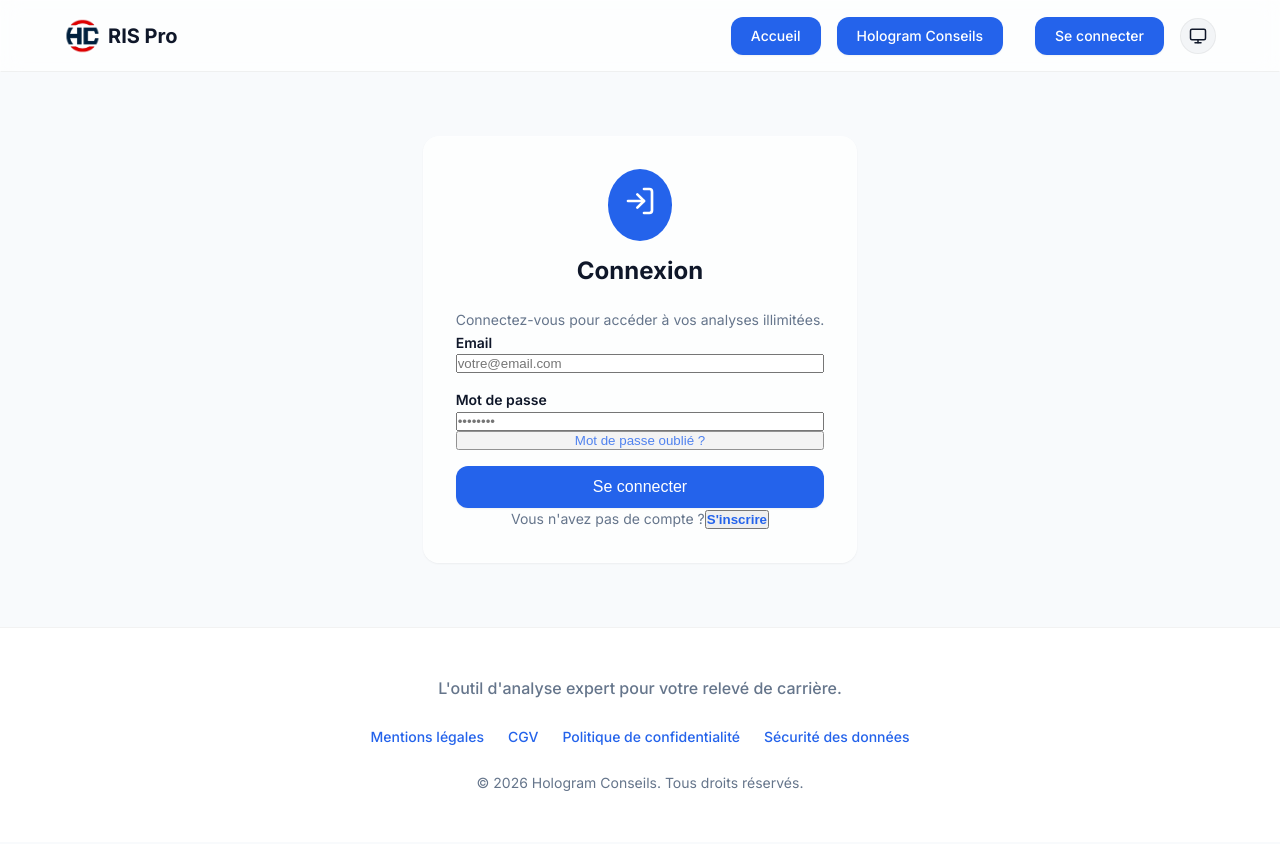
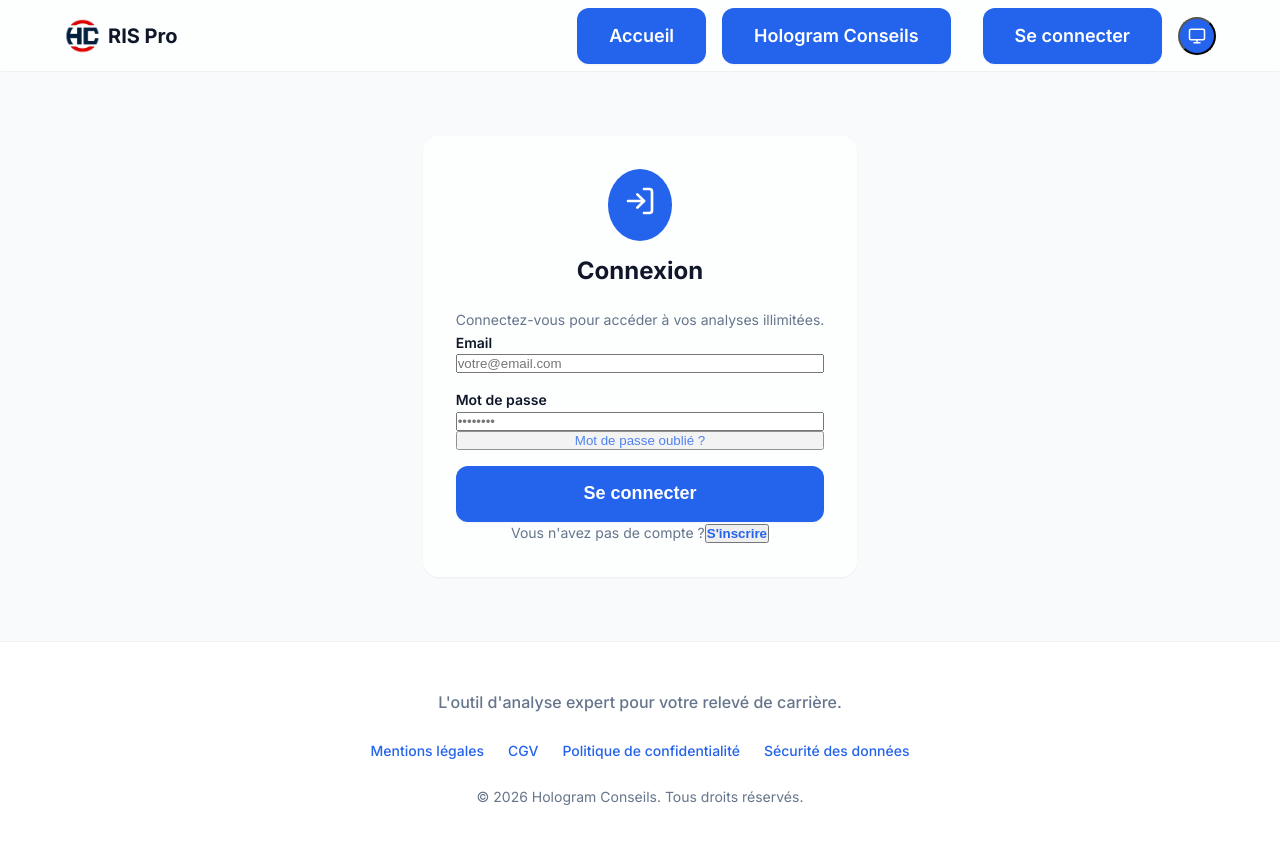
Before and after one commit to hologramconseils/ris-pro, a React (Vite) app: page /login in a window 1280 px wide. Shown: the top 844 px of the page. Built offline with nearby package versions, Linux system fonts and the light colour scheme; no server answers.

Commit message:
style: global button normalization and UI harmonization

```diff
--- a/src/components/Header.jsx
+++ b/src/components/Header.jsx
@@ -57,8 +57,8 @@ export default function Header() {
 
         {/* Desktop Navigation */}
         <nav className="hidden md:flex gap-4 items-center">
-          <Link to="/" className="btn btn-primary" style={{ padding: '0.5rem 1.25rem', fontSize: '0.875rem' }}>Accueil</Link>
-          <a href="https://www.hologramconseils.com/nos-prestations/" target="_blank" rel="noopener noreferrer" className="btn btn-primary" style={{ padding: '0.5rem 1.25rem', fontSize: '0.875rem' }}>
+          <Link to="/" className="btn btn-primary">Accueil</Link>
+          <a href="https://www.hologramconseils.com/nos-prestations/" target="_blank" rel="noopener noreferrer" className="btn btn-primary">
             {LABELS.BRAND_NAME}
           </a>
           <div className="h-4 w-px bg-border mx-1" />
@@ -66,13 +66,12 @@ export default function Header() {
           {user ? (
             <button
               className="btn btn-primary"
-              style={{ padding: '0.5rem 1.25rem', fontSize: '0.875rem' }}
               onClick={handleLogout}
             >
               {LABELS.CTA_LOGOUT}
             </button>
           ) : (
-            <Link to="/login" className="btn btn-primary" style={{ padding: '0.5rem 1.25rem', fontSize: '0.875rem' }}>
+            <Link to="/login" className="btn btn-primary">
               {LABELS.CTA_LOGIN}
             </Link>
           )}
--- a/src/index.css
+++ b/src/index.css
@@ -174,50 +174,29 @@ a:hover {
   display: inline-flex;
   align-items: center;
   justify-content: center;
-  padding: 0.75rem 1.5rem;
+  height: 3.5rem;
+  padding: 0 2rem;
   border-radius: var(--radius-md);
-  font-weight: 500;
-  font-size: 1rem;
+  font-weight: 600;
+  font-size: 1.125rem;
   cursor: pointer;
   transition: all var(--transition-fast);
   border: none;
-  gap: 0.5rem;
+  gap: 0.75rem;
+  text-align: center;
+  white-space: nowrap;
 }
 
-.btn-primary {
+.btn-primary, .btn-secondary, .btn-outline {
   background-color: var(--primary);
   color: var(--text-inverse);
   box-shadow: var(--shadow-sm);
 }
 
-.btn-primary:hover {
+.btn-primary:hover, .btn-secondary:hover, .btn-outline:hover {
   background-color: var(--primary-hover);
   box-shadow: var(--shadow-glow);
   transform: translateY(-1px);
-}
-
-.btn-secondary {
-  background-color: var(--secondary);
-  color: var(--text-main);
-  border: 1px solid rgba(0,0,0,0.05);
-}
-
-.btn-secondary:hover {
-  background-color: var(--bg-card-hover);
-  border-color: rgba(0,0,0,0.1);
-}
-
-
-
-.btn-outline {
-  background-color: transparent;
-  color: var(--primary);
-  border: 1px solid var(--primary);
-}
-
-.btn-outline:hover {
-  background-color: var(--primary);
-  color: var(--text-inverse);
 }
 
 /* Animations */
--- a/src/pages/Bilan.jsx
+++ b/src/pages/Bilan.jsx
@@ -88,7 +88,7 @@ export default function Bilan() {
           Vous devez avoir débloqué l'accès pour consulter le bilan détaillé.
         </p>
         <div className="flex gap-4">
-          <button className="btn btn-secondary" onClick={() => refreshProfile()}>
+          <button className="btn btn-primary" onClick={() => refreshProfile()}>
             {LABELS.CTA_REFRESH_STATUS}
           </button>
           <button className="btn btn-primary" onClick={() => navigate('/')}>
@@ -120,7 +120,7 @@ export default function Bilan() {
           <p className="text-muted mb-6">
             {error || LABELS.ERROR_FETCH}
           </p>
-          <button onClick={() => navigate('/')} className="btn btn-primary mx-auto">{LABELS.CTA_RETRY}</button>
+          <button onClick={() => navigate('/')} className="btn btn-primary">{LABELS.CTA_RETRY}</button>
         </div>
       </div>
     )
--- a/src/pages/Diagnostic.jsx
+++ b/src/pages/Diagnostic.jsx
@@ -279,13 +279,13 @@ export default function Diagnostic() {
                 </div>
               )}
 
-              <button type="submit" className="btn btn-primary mt-2 w-full py-3" disabled={authLoading}>
+              <button type="submit" className="btn btn-primary mt-2 w-full" disabled={authLoading}>
                 {authLoading ? <Loader2 className="animate-spin" /> : `Créer mon compte et ${LABELS.CTA_PAY || 'Payer 29€'}`}
               </button>
             </form>
           ) : (
             <>
-              <button className="btn btn-primary" style={{ fontSize: '1.125rem', padding: '1rem 2rem' }} onClick={handleAction}>
+              <button className="btn btn-primary" onClick={handleAction}>
                 {profile?.role === 'admin' || user?.email === 'btsaulnerond@icloud.com'
                   ? "Accéder au bilan complet (Admin)"
                   : (user
@@ -308,7 +308,6 @@ export default function Diagnostic() {
             target="_blank"
             rel="noopener noreferrer"
             className="btn btn-primary"
-            style={{ fontSize: '1.125rem', padding: '1rem 2rem' }}
           >
             Ou réservez un appel gratuit de 20 min
           </a>
--- a/src/pages/Home.jsx
+++ b/src/pages/Home.jsx
@@ -147,7 +147,7 @@ export default function Home() {
                 <h3 className="text-lg font-semibold">Uploader mon relevé de carrière</h3>
                 <p className="text-sm text-muted">Glissez-déposez votre RIS / EIG au format PDF ou cliquez pour parcourir.</p>
               </div>
-              <label className="btn btn-primary" style={{ marginTop: '1rem', cursor: 'pointer' }} onClick={(e) => e.stopPropagation()}>
+              <label className="btn btn-primary" style={{ cursor: 'pointer' }} onClick={(e) => e.stopPropagation()}>
                 <FileText size={18} />
                 {LABELS.CTA_SELECT_FILE}
                 <input ref={fileInputRef} type="file" accept=".pdf" style={{ display: 'none' }} onChange={handleFileChange} />
--- a/src/pages/Login.jsx
+++ b/src/pages/Login.jsx
@@ -198,7 +198,7 @@ export default function Login() {
 
           <button
             type="submit"
-            className="btn btn-primary mt-4 py-3"
+            className="btn btn-primary"
             disabled={loading}
           >
             {loading ? <Loader2 className="animate-spin" /> : (isResetting ? 'Mettre à jour le mot de passe' : (isLogin ? 'Se connecter' : 'Créer mon compte'))}
```
